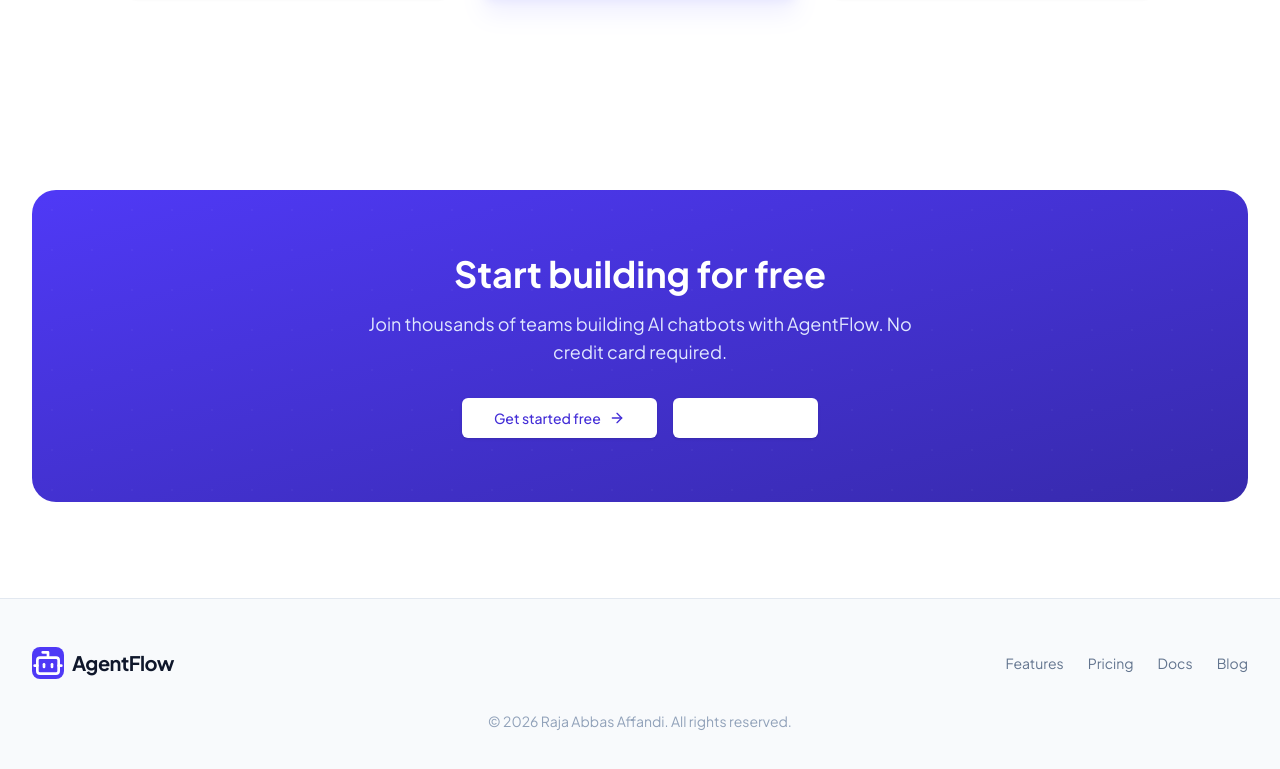
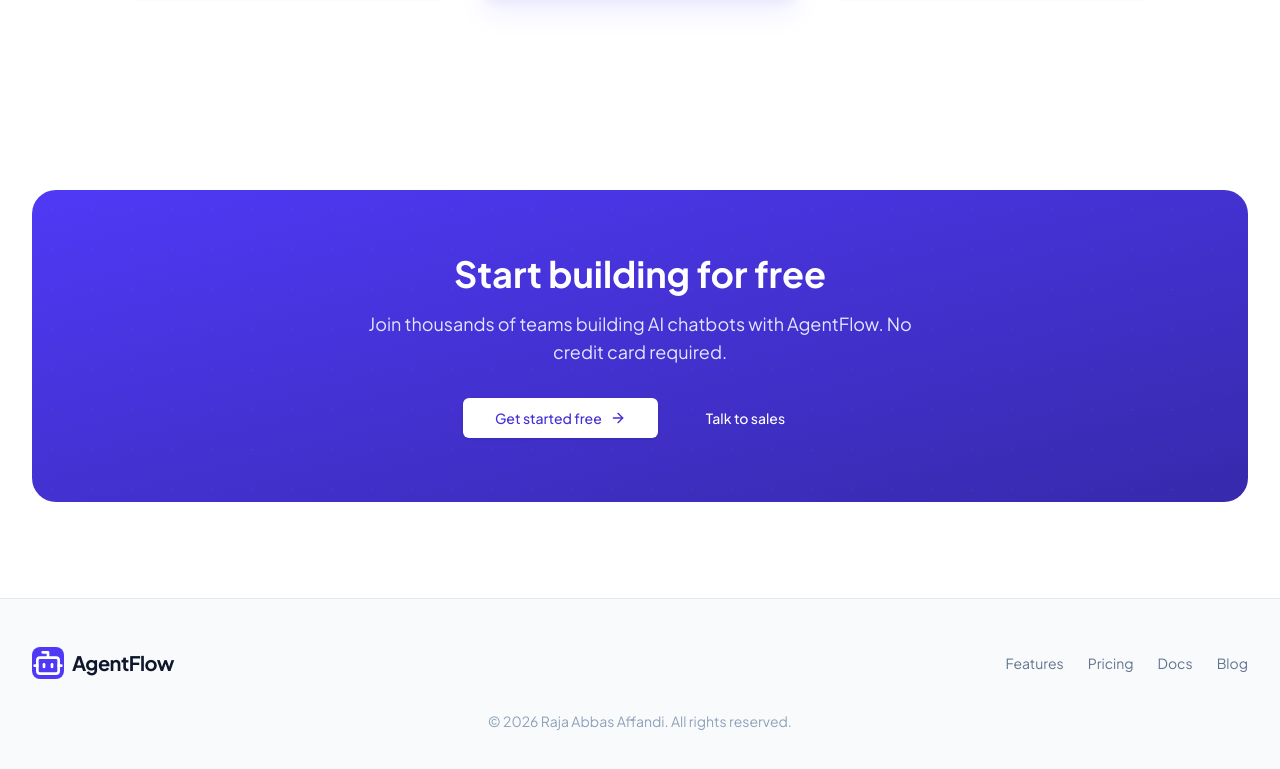
Before and after one commit to Raja-Abbas/Agentflow, a Next.js app: page / in a window 1280 px wide. Shown: the part 3110-3879 px from the top of the page. Built offline with nearby package versions, Linux system fonts and the light colour scheme.

Commit message:
fix: landing page CTA button visibility, sidebar overlap, logo link to home
- Changed Talk to Sales button from outline to ghost variant (white text on dark bg)
- Added lg:ml-64 to dashboard content to prevent sidebar overlap
- Wrapped sidebar Logo with Link to /dashboard

```diff
--- a/src/app/page.tsx
+++ b/src/app/page.tsx
@@ -403,7 +403,7 @@ export default function Home() {
                     Get started free <ArrowRight className="ml-2 inline h-4 w-4" />
                   </Button>
                 </Link>
-                <Button size="lg" variant="outline" className="border-white/30 text-white hover:bg-white/10">
+                <Button size="lg" variant="ghost" className="text-white hover:bg-white/10 hover:text-white">
                   Talk to sales
                 </Button>
               </div>
--- a/src/components/layout/dashboard-layout.tsx
+++ b/src/components/layout/dashboard-layout.tsx
@@ -7,7 +7,7 @@ export function DashboardLayout({ children }: { children: React.ReactNode }) {
   return (
     <div className="flex h-screen bg-slate-50">
       <Sidebar />
-      <div className="flex-1 flex flex-col overflow-hidden">
+      <div className="flex-1 flex flex-col overflow-hidden lg:ml-64 transition-all duration-300">
         <Header />
         <main className="flex-1 overflow-y-auto p-6">{children}</main>
       </div>
--- a/src/components/layout/sidebar.tsx
+++ b/src/components/layout/sidebar.tsx
@@ -58,12 +58,14 @@ export function Sidebar() {
       >
         {/* Header */}
         <div className="flex h-16 items-center justify-between border-b border-slate-200 px-4">
+          <Link href="/dashboard" className="flex-shrink-0">
             {!collapsed && <Logo />}
             {collapsed && (
               <div className="mx-auto flex h-9 w-9 items-center justify-center rounded-lg bg-indigo-600">
                 <Hexagon className="h-5 w-5 text-white" strokeWidth={2.5} />
               </div>
             )}
+          </Link>
           <button
             onClick={() => {
               if (mobileOpen) setMobileOpen(false);
```
Lines whose indentation alone changed are shown as unchanged.
